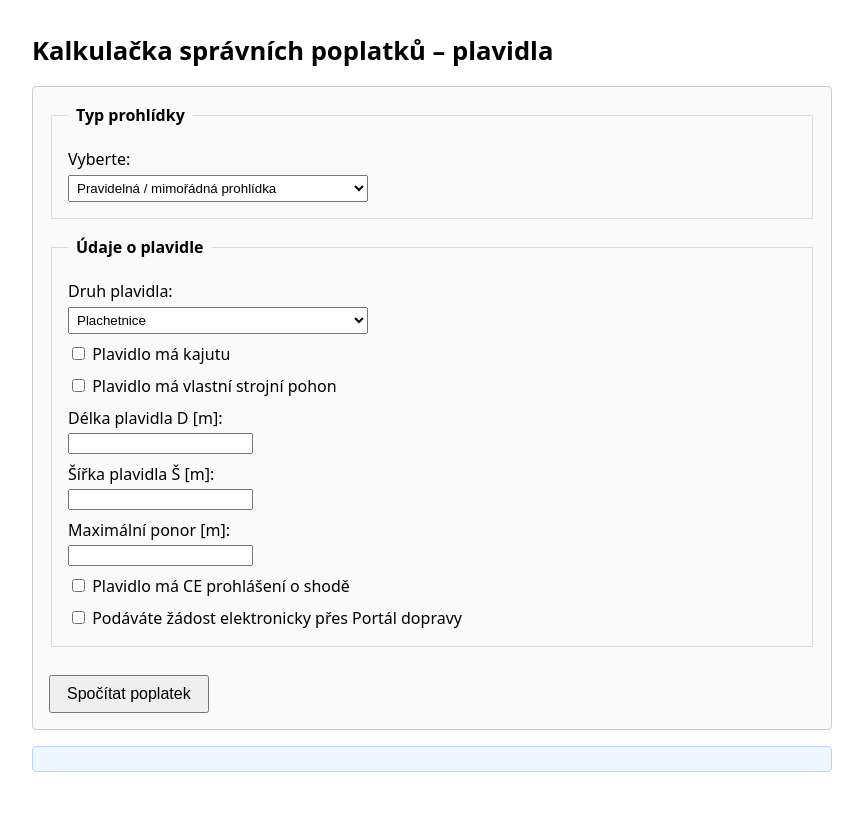
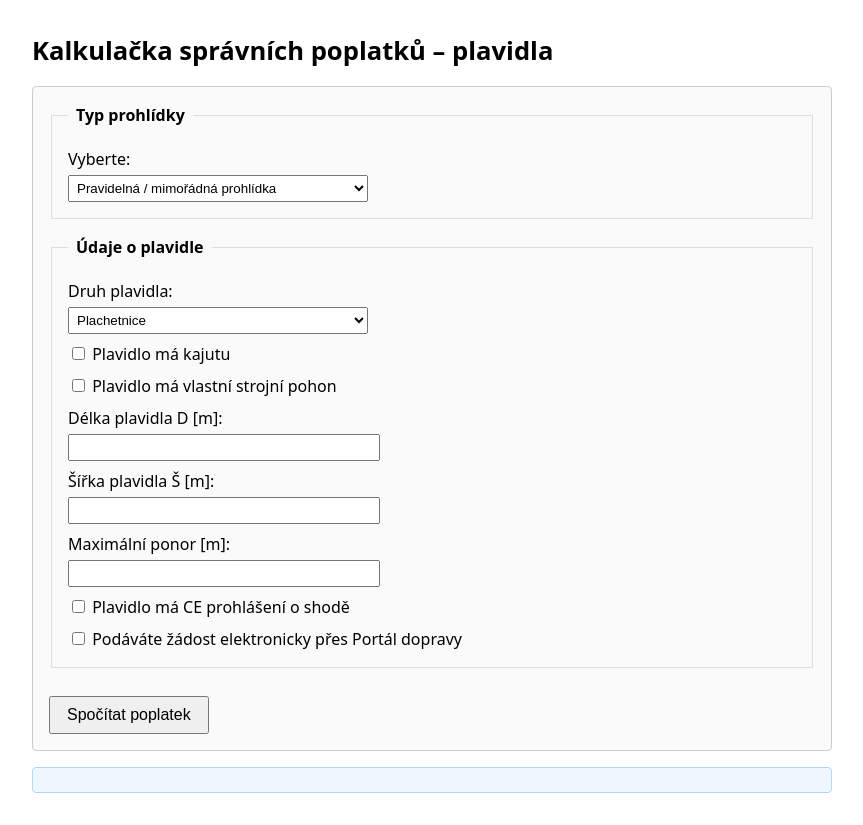
Before and after one commit to LaMi1964/spravni_poplatky_plavidla, a plain HTML site: page index.html in a window 1280 px wide. Shown: the whole page, without its empty margins (208-1071 px from the left). Before the commit the page ends 804 px from the top, so only its background shows below. Drawn offline with Linux system fonts and the light colour scheme.

Commit message:
Update style.css

```diff
--- a/style.css
+++ b/style.css
@@ -34,7 +34,7 @@ label {
   margin-top: 0.5rem;
 }
 
-input[type="number"],
+input[type="text"],
 select {
   width: 100%;
   max-width: 300px;
```
